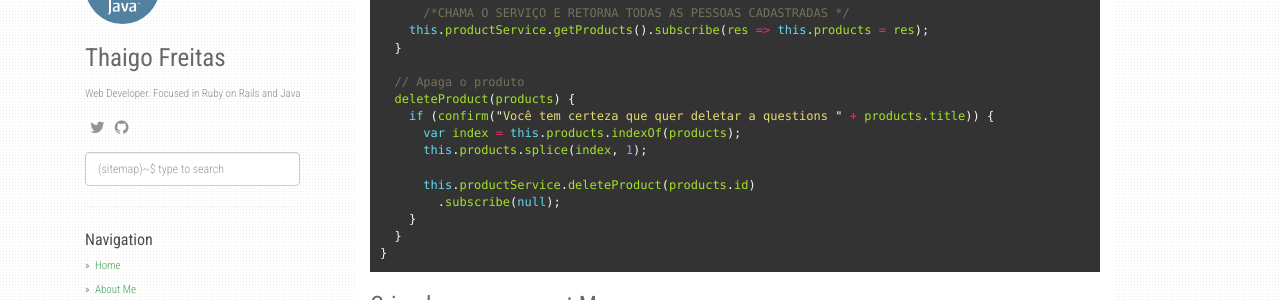
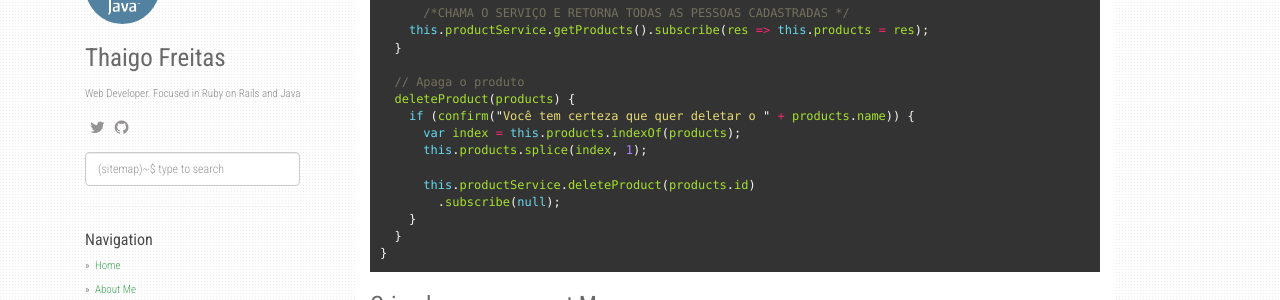
Before and after one commit to Thaigo/Thaigo.github.io, a Jekyll site: the page built from _posts/2018-03-10-web-app-com-angular-e-ruby-on-rails-parte7.md, in a window 1280 px wide and 900 px high, scrolled down 3801 px. Shown: the part 151-451 px from the top of the window. Built offline with Jekyll 4.4.1, drawn with Linux system fonts in a browser that asks for light colours; nearby versions of some CDN libraries; comment, search, counter and statistics services are not loaded.

Commit message:
update_posts

```diff
--- a/_posts/2018-03-10-web-app-com-angular-e-ruby-on-rails-parte7.md
+++ b/_posts/2018-03-10-web-app-com-angular-e-ruby-on-rails-parte7.md
@@ -166,7 +166,7 @@ export class ConsultaComponent implements OnInit {
 
   // Apaga o produto
   deleteProduct(products) {
-    if (confirm("Você tem certeza que quer deletar a questions " + products.title)) {
+    if (confirm("Você tem certeza que quer deletar o " + products.name)) {
       var index = this.products.indexOf(products);
       this.products.splice(index, 1);
 
```
